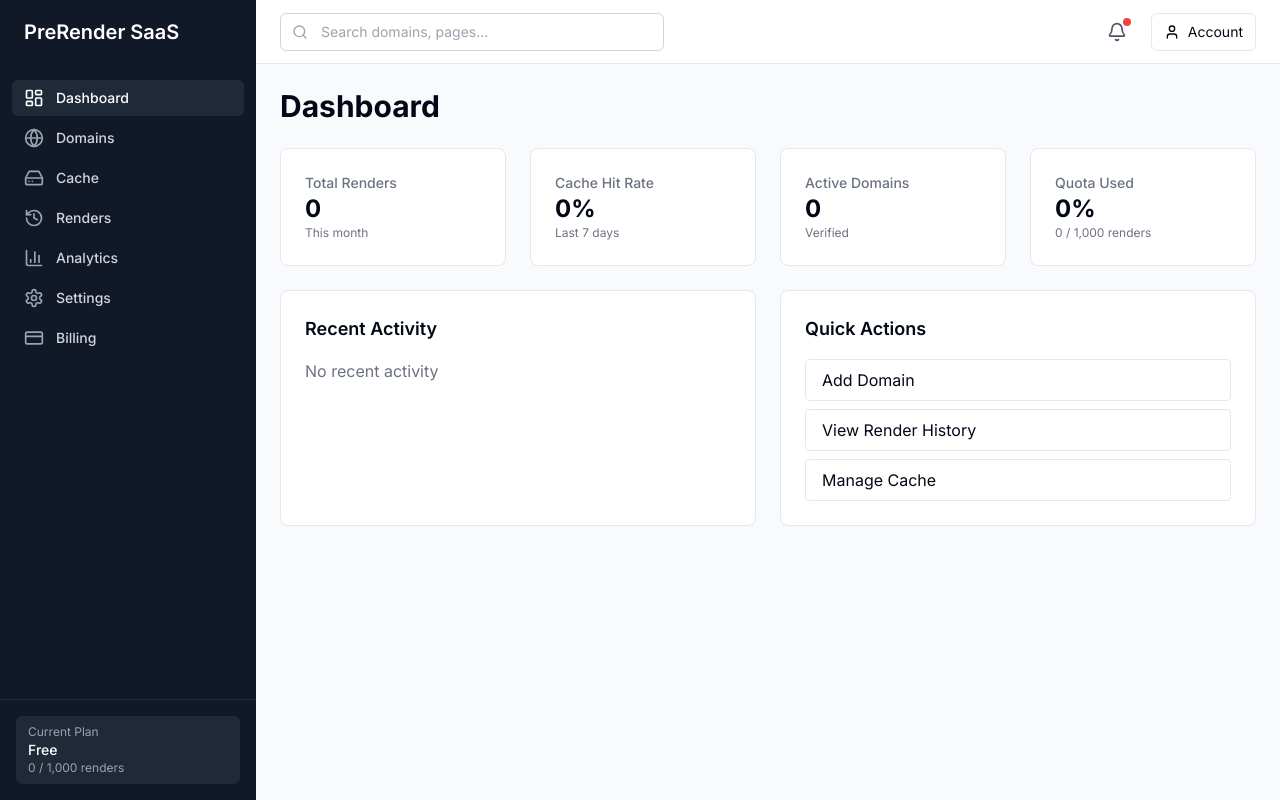
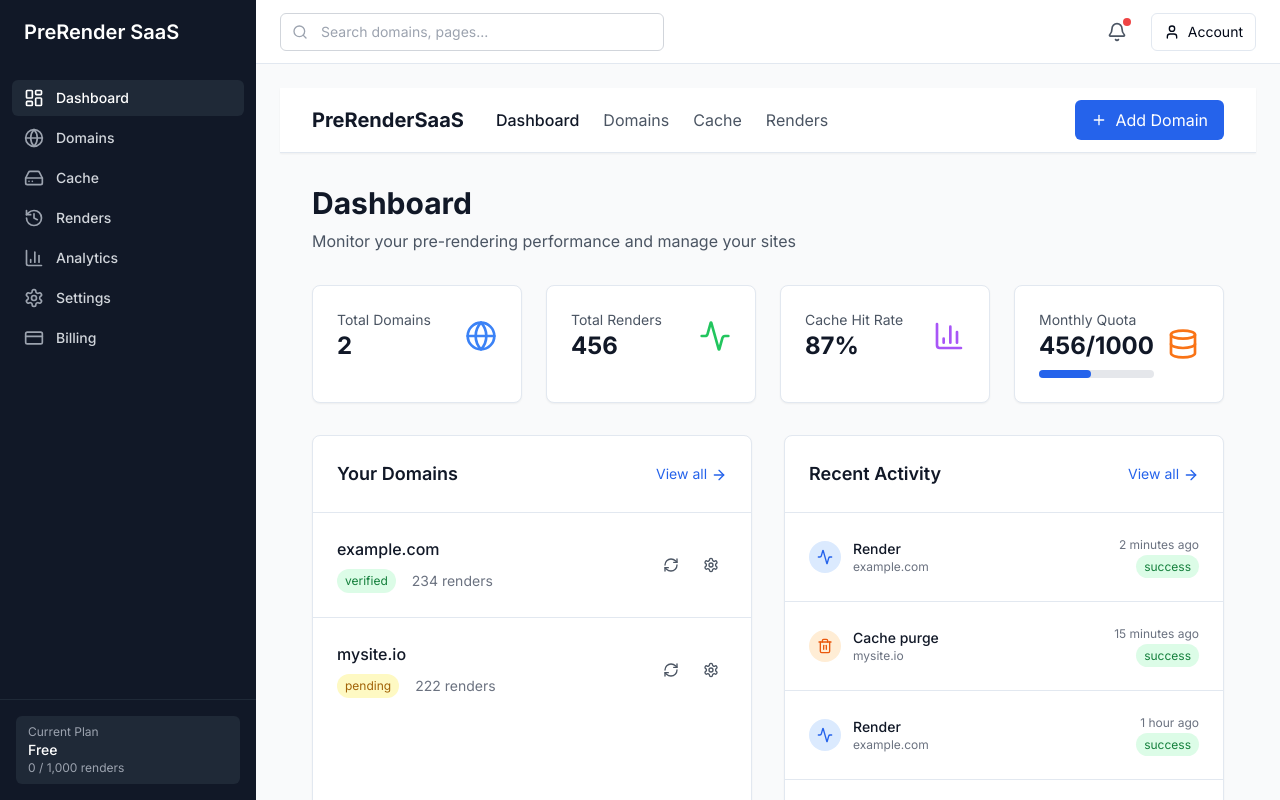
Before and after one commit to TejasNewBolt/PreRenderClone, a Next.js app: page / in a window 1280 px wide. Built offline with nearby package versions, Linux system fonts and the light colour scheme.

Commit message:
Update dashboard page with actual features and stats

```diff
--- a/app/(dashboard)/page.tsx
+++ b/app/(dashboard)/page.tsx
@@ -1,55 +1,245 @@
+'use client';
+
+import Link from 'next/link';
+import {
+  Globe,
+  Activity,
+  Database,
+  Clock,
+  GitBranch,
+  BarChart3,
+  Settings,
+  ArrowRight,
+  Plus,
+  RefreshCw,
+  Trash2
+} from 'lucide-react';
+
 export default function DashboardPage() {
+  // This would normally come from your database
+  const stats = {
+    totalDomains: 2,
+    totalRenders: 456,
+    cacheHitRate: 87,
+    monthlyQuota: { used: 456, total: 1000 }
+  };
+
+  const recentDomains = [
+    { id: '1', domain: 'example.com', status: 'verified', renders: 234 },
+    { id: '2', domain: 'mysite.io', status: 'pending', renders: 222 }
+  ];
+
+  const recentActivity = [
+    { type: 'render', domain: 'example.com', time: '2 minutes ago', status: 'success' },
+    { type: 'cache_purge', domain: 'mysite.io', time: '15 minutes ago', status: 'success' },
+    { type: 'render', domain: 'example.com', time: '1 hour ago', status: 'success' },
+    { type: 'github_push', domain: 'example.com', time: '2 hours ago', status: 'success' },
+  ];
+
   return (
-    <div className="space-y-6">
-      <h1 className="text-3xl font-bold">Dashboard</h1>
+    <div className="min-h-screen bg-gray-50">
+      {/* Header */}
+      <header className="bg-white shadow-sm border-b">
+        <div className="max-w-7xl mx-auto px-4 sm:px-6 lg:px-8">
+          <div className="flex justify-between items-center h-16">
+            <div className="flex items-center space-x-8">
+              <Link href="/" className="text-xl font-bold text-gray-900">
+                PreRenderSaaS
+              </Link>
+              <nav className="hidden md:flex space-x-6">
+                <Link href="/domains" className="text-gray-900 font-medium">Dashboard</Link>
+                <Link href="/domains" className="text-gray-600 hover:text-gray-900">Domains</Link>
+                <Link href="/cache" className="text-gray-600 hover:text-gray-900">Cache</Link>
+                <Link href="/renders" className="text-gray-600 hover:text-gray-900">Renders</Link>
+              </nav>
+            </div>
+            <div className="flex items-center space-x-4">
+              <Link href="/domains/add" className="bg-blue-600 text-white px-4 py-2 rounded-md hover:bg-blue-700 flex items-center">
+                <Plus className="h-4 w-4 mr-2" />
+                Add Domain
+              </Link>
+            </div>
+          </div>
+        </div>
+      </header>
 
-      <div className="grid gap-6 md:grid-cols-2 lg:grid-cols-4">
-        <div className="rounded-lg border bg-white p-6">
-          <h3 className="text-sm font-medium text-gray-500">Total Renders</h3>
-          <p className="text-2xl font-bold">0</p>
-          <p className="text-xs text-gray-500">This month</p>
+      {/* Main Dashboard */}
+      <main className="max-w-7xl mx-auto px-4 sm:px-6 lg:px-8 py-8">
+        {/* Welcome Section */}
+        <div className="mb-8">
+          <h1 className="text-3xl font-bold text-gray-900">Dashboard</h1>
+          <p className="text-gray-600 mt-2">Monitor your pre-rendering performance and manage your sites</p>
         </div>
 
-        <div className="rounded-lg border bg-white p-6">
-          <h3 className="text-sm font-medium text-gray-500">Cache Hit Rate</h3>
-          <p className="text-2xl font-bold">0%</p>
-          <p className="text-xs text-gray-500">Last 7 days</p>
+        {/* Stats Grid */}
+        <div className="grid grid-cols-1 md:grid-cols-4 gap-6 mb-8">
+          <div className="bg-white p-6 rounded-lg shadow-sm border">
+            <div className="flex items-center justify-between">
+              <div>
+                <p className="text-sm text-gray-600">Total Domains</p>
+                <p className="text-2xl font-bold text-gray-900">{stats.totalDomains}</p>
+              </div>
+              <Globe className="h-8 w-8 text-blue-500" />
+            </div>
+          </div>
+
+          <div className="bg-white p-6 rounded-lg shadow-sm border">
+            <div className="flex items-center justify-between">
+              <div>
+                <p className="text-sm text-gray-600">Total Renders</p>
+                <p className="text-2xl font-bold text-gray-900">{stats.totalRenders}</p>
+              </div>
+              <Activity className="h-8 w-8 text-green-500" />
+            </div>
+          </div>
+
+          <div className="bg-white p-6 rounded-lg shadow-sm border">
+            <div className="flex items-center justify-between">
+              <div>
+                <p className="text-sm text-gray-600">Cache Hit Rate</p>
+                <p className="text-2xl font-bold text-gray-900">{stats.cacheHitRate}%</p>
+              </div>
+              <BarChart3 className="h-8 w-8 text-purple-500" />
+            </div>
+          </div>
+
+          <div className="bg-white p-6 rounded-lg shadow-sm border">
+            <div className="flex items-center justify-between">
+              <div>
+                <p className="text-sm text-gray-600">Monthly Quota</p>
+                <p className="text-2xl font-bold text-gray-900">
+                  {stats.monthlyQuota.used}/{stats.monthlyQuota.total}
+                </p>
+                <div className="w-full bg-gray-200 rounded-full h-2 mt-2">
+                  <div
+                    className="bg-blue-600 h-2 rounded-full"
+                    style={{ width: `${(stats.monthlyQuota.used / stats.monthlyQuota.total) * 100}%` }}
+                  />
+                </div>
+              </div>
+              <Database className="h-8 w-8 text-orange-500" />
+            </div>
+          </div>
         </div>
 
-        <div className="rounded-lg border bg-white p-6">
-          <h3 className="text-sm font-medium text-gray-500">Active Domains</h3>
-          <p className="text-2xl font-bold">0</p>
-          <p className="text-xs text-gray-500">Verified</p>
+        <div className="grid grid-cols-1 lg:grid-cols-2 gap-8">
+          {/* Domains List */}
+          <div className="bg-white rounded-lg shadow-sm border">
+            <div className="p-6 border-b">
+              <div className="flex justify-between items-center">
+                <h2 className="text-lg font-semibold text-gray-900">Your Domains</h2>
+                <Link href="/domains" className="text-blue-600 hover:text-blue-700 text-sm">
+                  View all <ArrowRight className="inline h-4 w-4" />
+                </Link>
+              </div>
+            </div>
+            <div className="divide-y">
+              {recentDomains.map(domain => (
+                <div key={domain.id} className="p-6 hover:bg-gray-50">
+                  <div className="flex justify-between items-center">
+                    <div>
+                      <h3 className="font-medium text-gray-900">{domain.domain}</h3>
+                      <div className="flex items-center space-x-4 mt-2">
+                        <span className={`text-xs px-2 py-1 rounded-full ${
+                          domain.status === 'verified'
+                            ? 'bg-green-100 text-green-700'
+                            : 'bg-yellow-100 text-yellow-700'
+                        }`}>
+                          {domain.status}
+                        </span>
+                        <span className="text-sm text-gray-500">
+                          {domain.renders} renders
+                        </span>
+                      </div>
+                    </div>
+                    <div className="flex space-x-2">
+                      <button className="p-2 hover:bg-gray-100 rounded-md">
+                        <RefreshCw className="h-4 w-4 text-gray-600" />
+                      </button>
+                      <button className="p-2 hover:bg-gray-100 rounded-md">
+                        <Settings className="h-4 w-4 text-gray-600" />
+                      </button>
+                    </div>
+                  </div>
+                </div>
+              ))}
+            </div>
+          </div>
+
+          {/* Recent Activity */}
+          <div className="bg-white rounded-lg shadow-sm border">
+            <div className="p-6 border-b">
+              <div className="flex justify-between items-center">
+                <h2 className="text-lg font-semibold text-gray-900">Recent Activity</h2>
+                <Link href="/renders" className="text-blue-600 hover:text-blue-700 text-sm">
+                  View all <ArrowRight className="inline h-4 w-4" />
+                </Link>
+              </div>
+            </div>
+            <div className="divide-y">
+              {recentActivity.map((activity, index) => (
+                <div key={index} className="p-6 hover:bg-gray-50">
+                  <div className="flex items-center justify-between">
+                    <div className="flex items-center space-x-3">
+                      <div className={`p-2 rounded-full ${
+                        activity.type === 'render' ? 'bg-blue-100' :
+                        activity.type === 'cache_purge' ? 'bg-orange-100' :
+                        'bg-green-100'
+                      }`}>
+                        {activity.type === 'render' && <Activity className="h-4 w-4 text-blue-600" />}
+                        {activity.type === 'cache_purge' && <Trash2 className="h-4 w-4 text-orange-600" />}
+                        {activity.type === 'github_push' && <GitBranch className="h-4 w-4 text-green-600" />}
+                      </div>
+                      <div>
+                        <p className="text-sm font-medium text-gray-900">
+                          {activity.type.replace('_', ' ').charAt(0).toUpperCase() +
+                           activity.type.replace('_', ' ').slice(1)}
+                        </p>
+                        <p className="text-xs text-gray-500">{activity.domain}</p>
+                      </div>
+                    </div>
+                    <div className="text-right">
+                      <p className="text-xs text-gray-500">{activity.time}</p>
+                      <span className={`text-xs px-2 py-1 rounded-full ${
+                        activity.status === 'success'
+                          ? 'bg-green-100 text-green-700'
+                          : 'bg-red-100 text-red-700'
+                      }`}>
+                        {activity.status}
+                      </span>
+                    </div>
+                  </div>
+                </div>
+              ))}
+            </div>
+          </div>
         </div>
 
-        <div className="rounded-lg border bg-white p-6">
-          <h3 className="text-sm font-medium text-gray-500">Quota Used</h3>
-          <p className="text-2xl font-bold">0%</p>
-          <p className="text-xs text-gray-500">0 / 1,000 renders</p>
-        </div>
-      </div>
-
-      <div className="grid gap-6 md:grid-cols-2">
-        <div className="rounded-lg border bg-white p-6">
-          <h2 className="text-lg font-semibold mb-4">Recent Activity</h2>
-          <p className="text-gray-500">No recent activity</p>
-        </div>
-
-        <div className="rounded-lg border bg-white p-6">
-          <h2 className="text-lg font-semibold mb-4">Quick Actions</h2>
-          <div className="space-y-2">
-            <button className="w-full text-left px-4 py-2 border rounded hover:bg-gray-50">
-              Add Domain
-            </button>
-            <button className="w-full text-left px-4 py-2 border rounded hover:bg-gray-50">
-              View Render History
-            </button>
-            <button className="w-full text-left px-4 py-2 border rounded hover:bg-gray-50">
-              Manage Cache
-            </button>
+        {/* Quick Actions */}
+        <div className="mt-8 bg-blue-50 rounded-lg p-6">
+          <h3 className="text-lg font-semibold text-gray-900 mb-4">Quick Actions</h3>
+          <div className="grid grid-cols-1 md:grid-cols-3 gap-4">
+            <Link href="/domains/add" className="bg-white p-4 rounded-lg border hover:shadow-md transition-shadow">
+              <div className="flex items-center space-x-3">
+                <Plus className="h-5 w-5 text-blue-600" />
+                <span className="font-medium">Add New Domain</span>
+              </div>
+            </Link>
+            <Link href="/cache" className="bg-white p-4 rounded-lg border hover:shadow-md transition-shadow">
+              <div className="flex items-center space-x-3">
+                <RefreshCw className="h-5 w-5 text-green-600" />
+                <span className="font-medium">Manage Cache</span>
+              </div>
+            </Link>
+            <Link href="/renders" className="bg-white p-4 rounded-lg border hover:shadow-md transition-shadow">
+              <div className="flex items-center space-x-3">
+                <BarChart3 className="h-5 w-5 text-purple-600" />
+                <span className="font-medium">View Analytics</span>
+              </div>
+            </Link>
           </div>
         </div>
-      </div>
+      </main>
     </div>
-  )
+  );
 }
```
